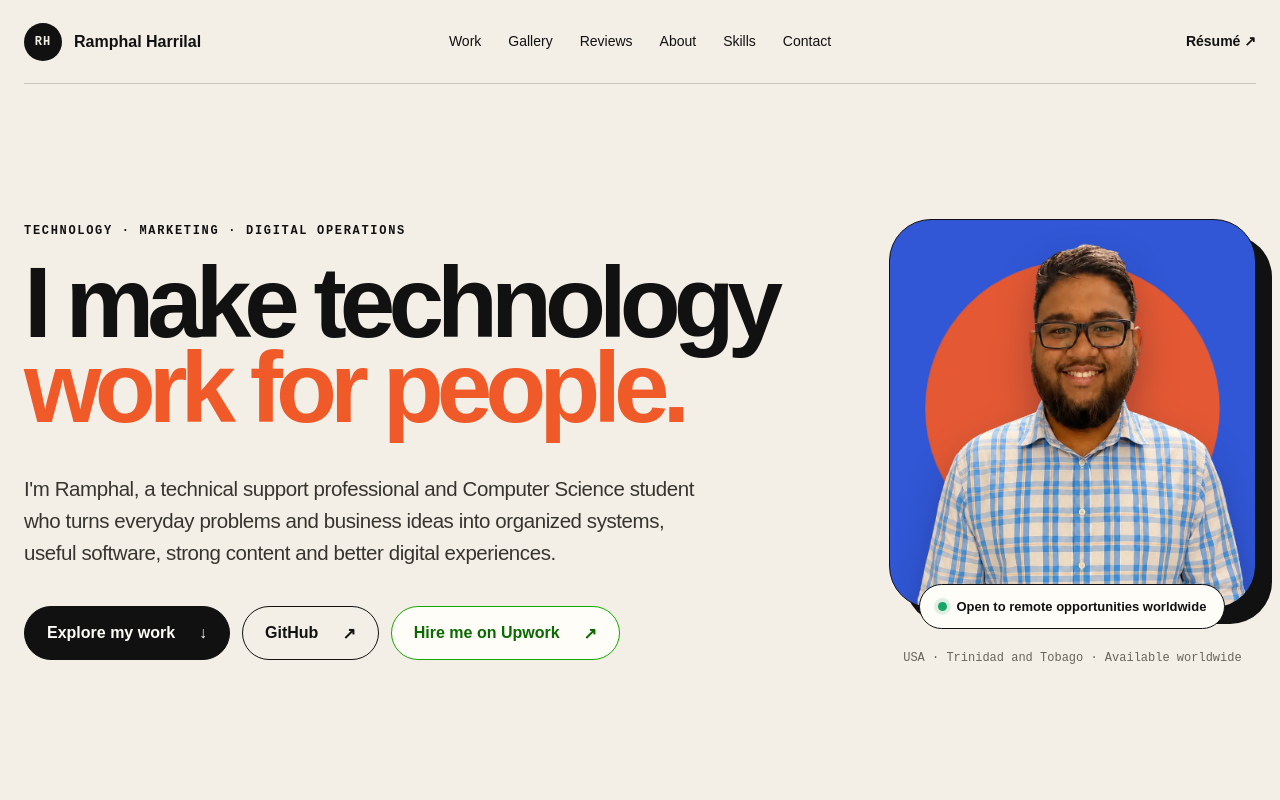
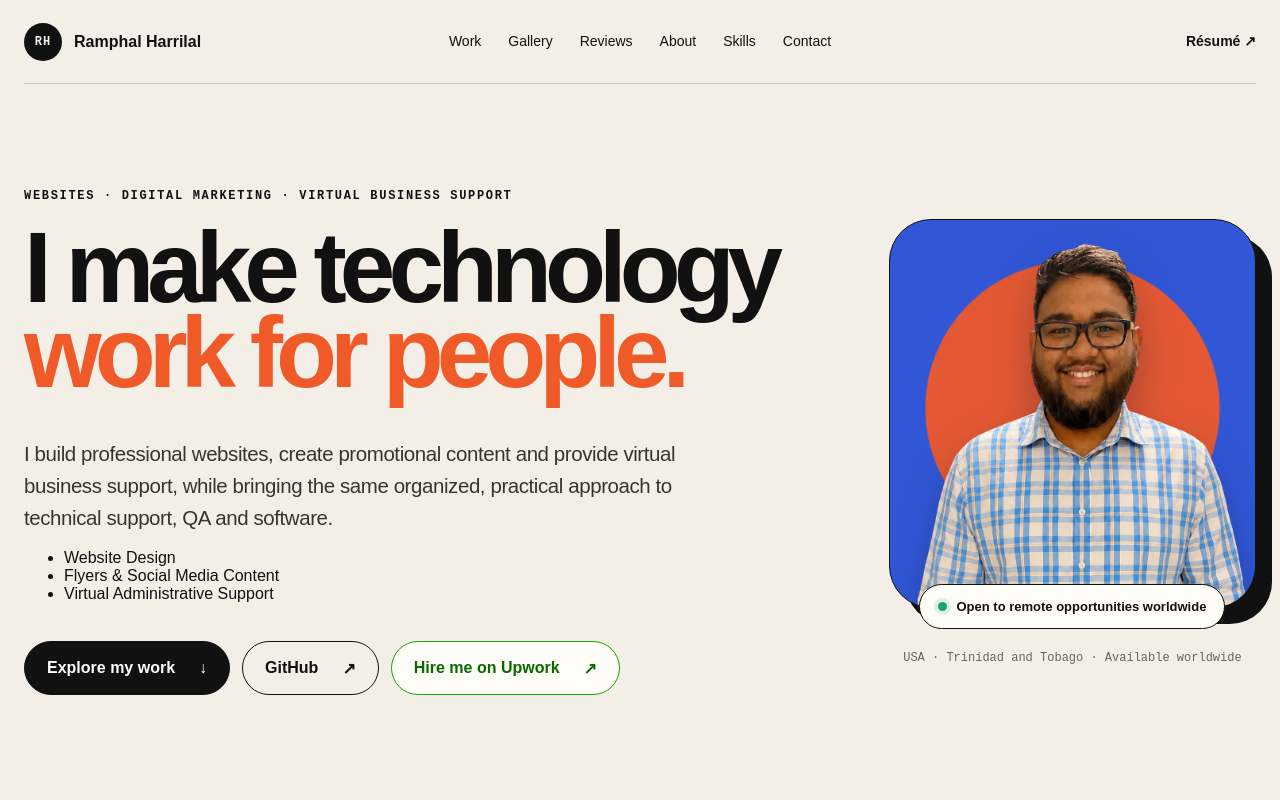
Before and after one commit to ramphalharrilal/ramphalharrilal.github.io, a Next.js app: page / in a window 1280 px wide. Shown: the top 800 px of the page. Built offline with nearby package versions, Linux system fonts and the light colour scheme.

Commit message:
Clarify website and virtual support services

```diff
--- a/app/page.tsx
+++ b/app/page.tsx
@@ -239,16 +239,21 @@ export default function Home() {
 
       <section className="hero" id="top">
         <div className="hero-copy">
-          <p className="eyebrow">Technology · Marketing · Digital Operations</p>
+          <p className="eyebrow">Websites · Digital Marketing · Virtual Business Support</p>
           <h1>
             I make technology
             <span>work for people.</span>
           </h1>
           <p className="hero-intro">
-            I&apos;m Ramphal, a technical support professional and Computer Science
-            student who turns everyday problems and business ideas into organized
-            systems, useful software, strong content and better digital experiences.
+            I build professional websites, create promotional content and provide
+            virtual business support, while bringing the same organized, practical
+            approach to technical support, QA and software.
           </p>
+          <ul className="hero-services" aria-label="Featured services">
+            <li>Website Design</li>
+            <li>Flyers &amp; Social Media Content</li>
+            <li>Virtual Administrative Support</li>
+          </ul>
           <div className="hero-actions">
             <a className="button button-primary" href="#work">
               Explore my work <span aria-hidden="true">↓</span>
```
